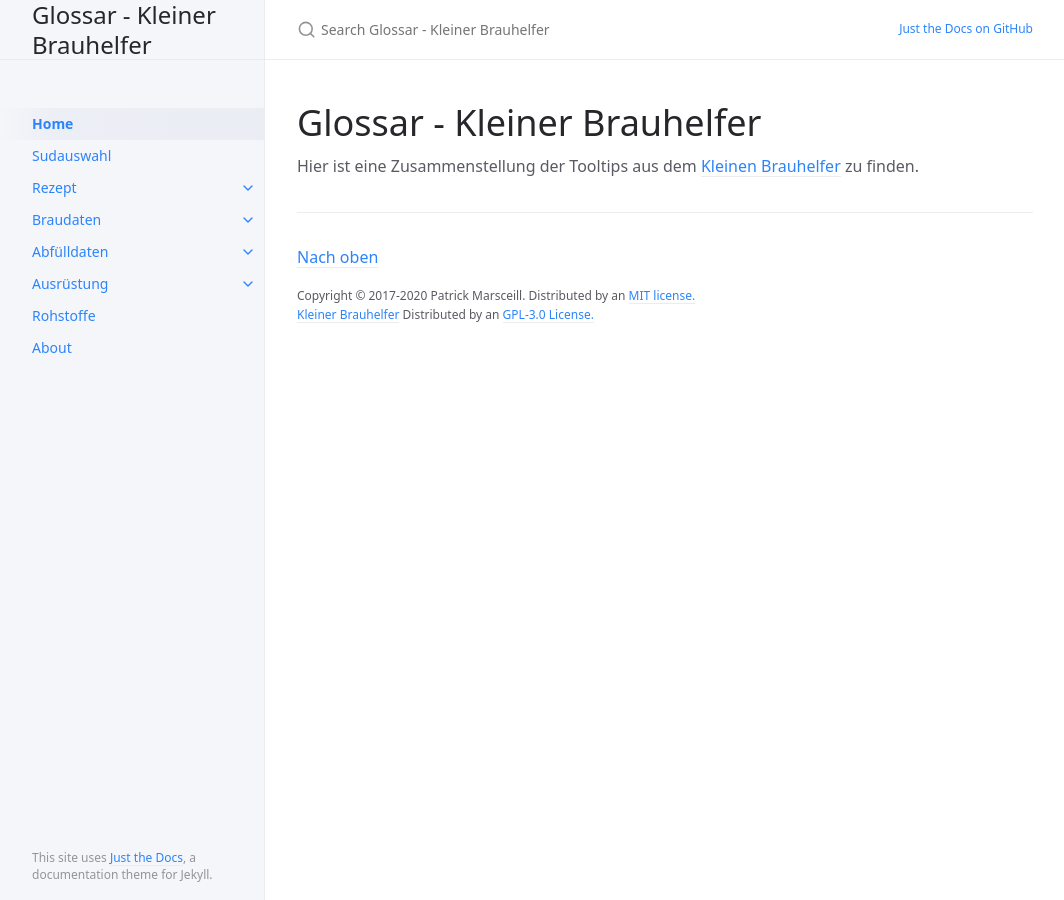
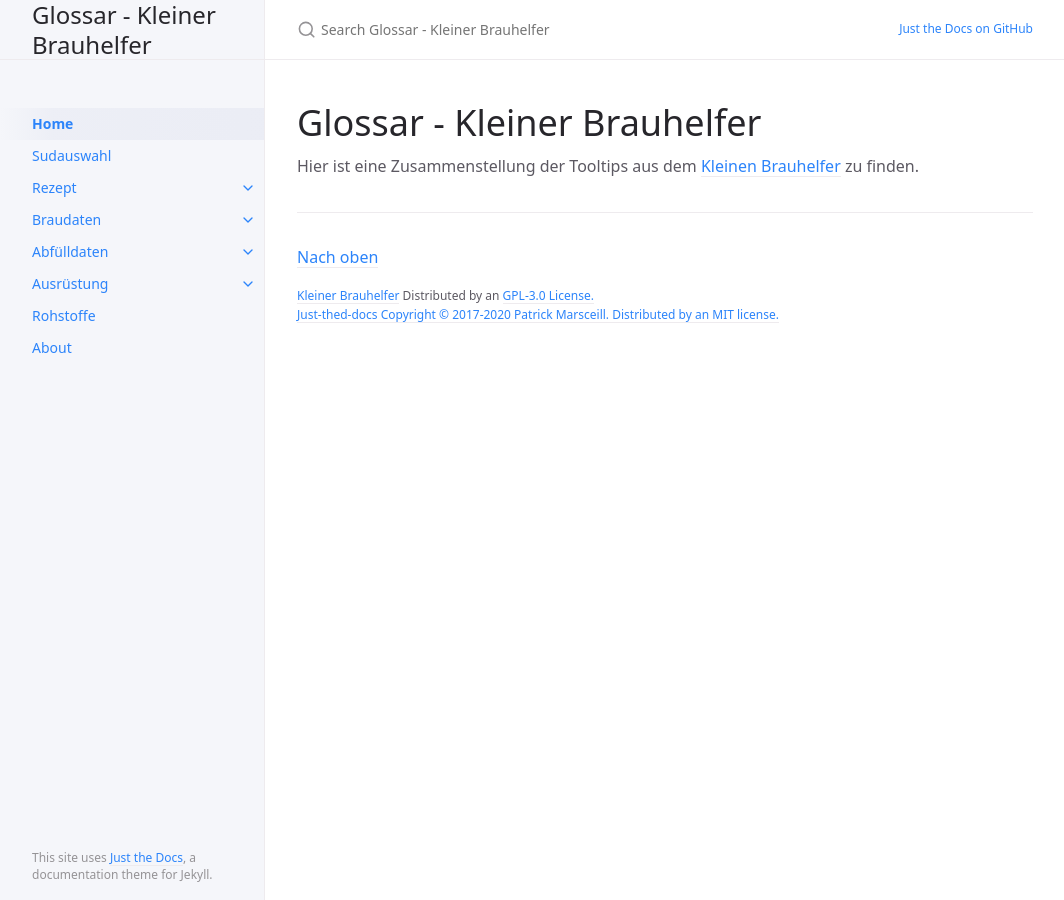
Before and after one commit to IsometricXH/kbh-glossar, a Jekyll site: the page built from index.md, in a window 1280 px wide. Shown: the whole page, without its empty margins (107-1171 px from the left). Built offline with Jekyll 4.4.1, drawn with Linux system fonts in a browser that asks for light colours.

Commit message:
Update _config.yml

```diff
--- a/_config.yml
+++ b/_config.yml
@@ -87,7 +87,7 @@ back_to_top_text: "Nach oben"
 
 # footer_content: "Copyright &copy; 2017-2020 Patrick Marsceill. Distributed by an <a href=\"https://github.com/pmarsceill/just-the-docs/tree/master/LICENSE.txt\">MIT license.</a>Kleiner Brauhelfer Distributed by an <a href=\"https://github.com/kleiner-brauhelfer/kleiner-brauhelfer-2/blob/master/LICENSE">GPL-3.0 License .</a>"
 
-footer_content: "Copyright &copy; 2017-2020 Patrick Marsceill. Distributed by an <a href=\"https://github.com/pmarsceill/just-the-docs/tree/master/LICENSE.txt\">MIT license.</a> </br> <a href=\"https://github.com/kleiner-brauhelfer/kleiner-brauhelfer-2\">Kleiner Brauhelfer</a> Distributed by an <a href=\"https://github.com/kleiner-brauhelfer/kleiner-brauhelfer-2/blob/master/LICENSE\">GPL-3.0 License."
+footer_content: "<a href=\"https://github.com/kleiner-brauhelfer/kleiner-brauhelfer-2\">Kleiner Brauhelfer</a> Distributed by an <a href=\"https://github.com/kleiner-brauhelfer/kleiner-brauhelfer-2/blob/master/LICENSE\">GPL-3.0 License. </br> Just-thed-docs Copyright &copy; 2017-2020 Patrick Marsceill. Distributed by an <a href=\"https://github.com/pmarsceill/just-the-docs/tree/master/LICENSE.txt\">MIT license.</a> "
 
 # Footer last edited timestamp
 last_edit_timestamp: true # show or hide edit time - page must have `last_modified_date` defined in the frontmatter
```
